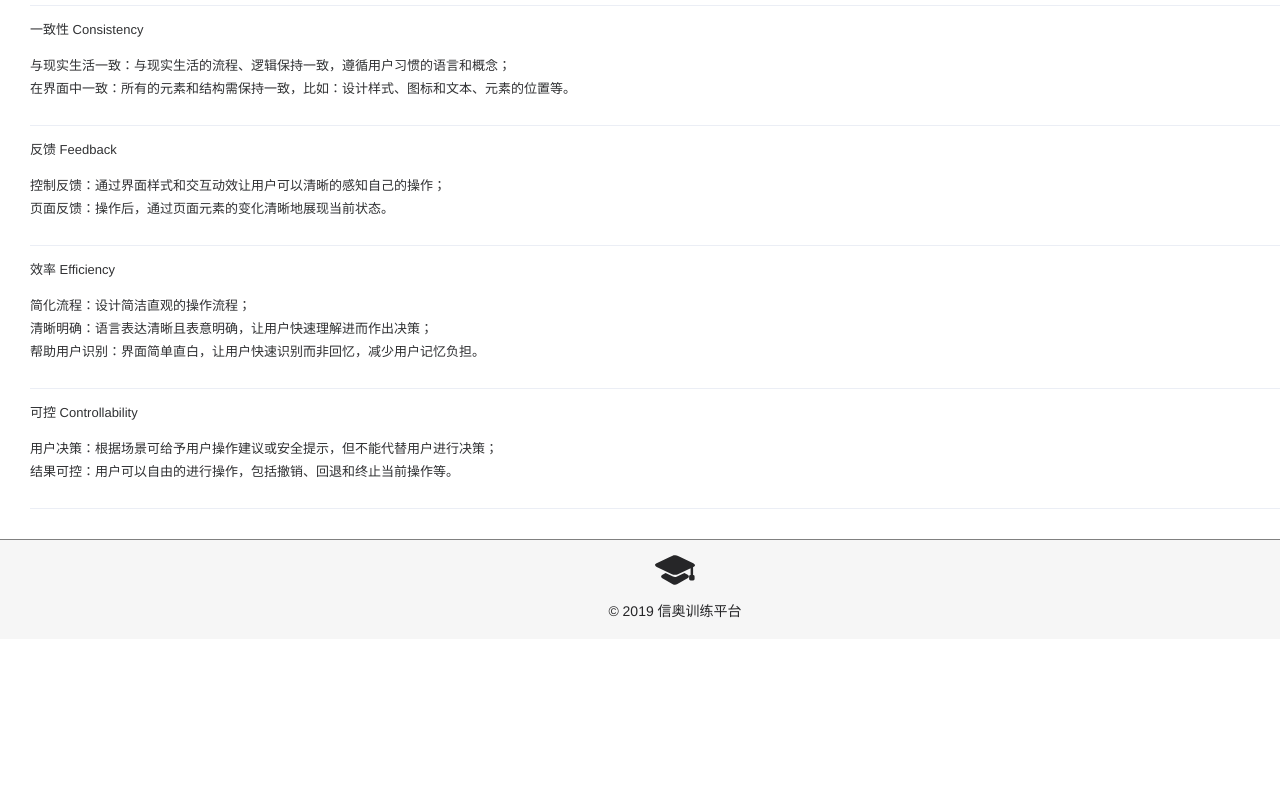
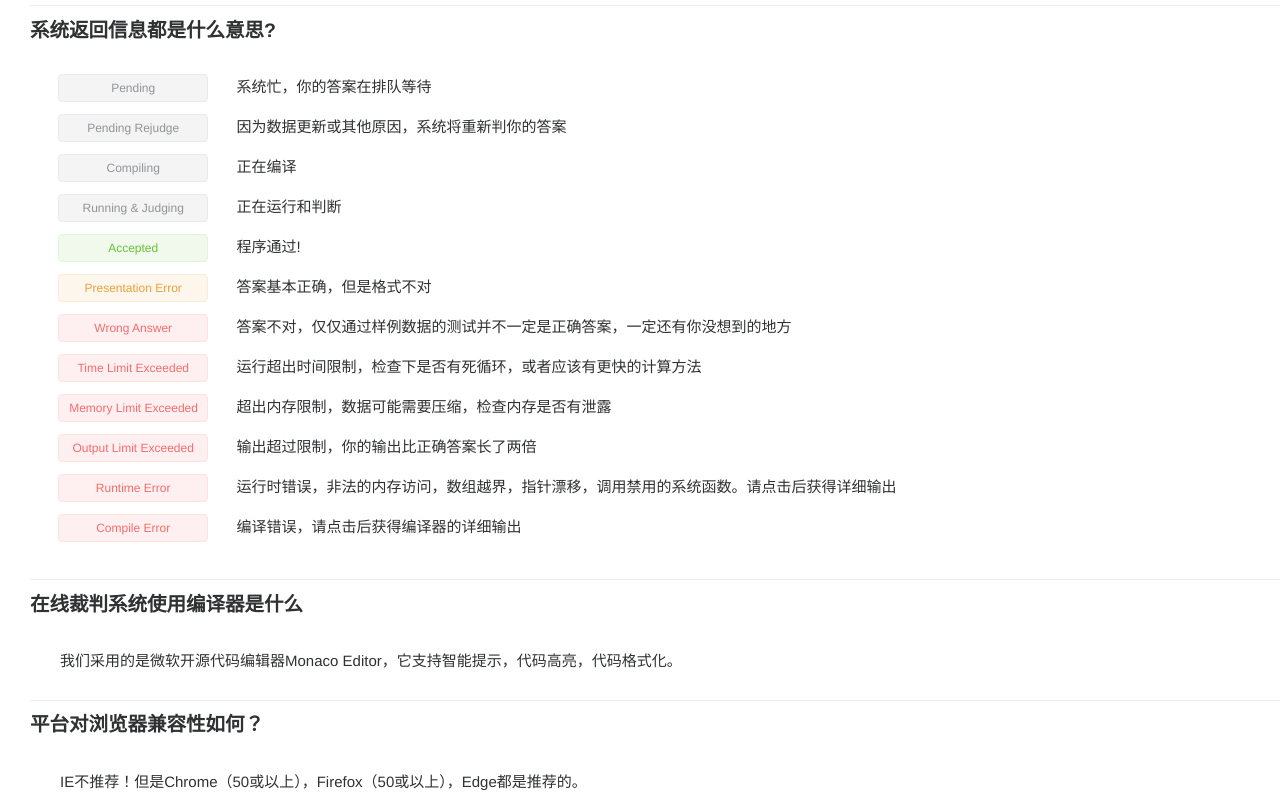
Before and after one commit to yingpengsha/NOIOJ-FE, a Vue app: page /questions/index in a window 1280 px wide. Shown: the part 460-1260 px from the top of the page. Before the commit the page ends 1099 px from the top, so only its background shows below. Built offline with nearby package versions, Linux system fonts and the light colour scheme; what mavon-editor would draw is missing.

Commit message:
question

```diff
--- a/src/views/homepage/index.vue
+++ b/src/views/homepage/index.vue
@@ -22,33 +22,29 @@
         <div class="feature">
           <svg-icon icon-class="code" class-name="icon" />
           <div class="detail">
-            <h1>练习</h1>
-            <p>LintCode领扣上有数量超过1000道的算法题目和人工智能题目，通过刷题熟练掌握数据结构和算法。
-              完成各大名企的阶梯训练，为你斩获心仪的offer打下坚实的基础</p>
+            <h1>{{code.title}}</h1>
+            <p>{{code.info}}</p>
           </div>
         </div>
         <div class="feature">
           <svg-icon icon-class="team" class-name="icon" />
           <div class="detail">
-            <h1>讨论</h1>
-            <p>LintCode领扣上有数量超过1000道的算法题目和人工智能题目，通过刷题熟练掌握数据结构和算法。
-              完成各大名企的阶梯训练，为你斩获心仪的offer打下坚实的基础</p>
+            <h1>{{team.title}}</h1>
+            <p>{{team.info}}</p>
           </div>
         </div>
         <div class="feature">
           <svg-icon icon-class="champion" class-name="icon" />
           <div class="detail">
-            <h1>竞赛</h1>
-            <p>LintCode领扣上有数量超过1000道的算法题目和人工智能题目，通过刷题熟练掌握数据结构和算法。
-              完成各大名企的阶梯训练，为你斩获心仪的offer打下坚实的基础</p>
+            <h1>{{champion.title}}</h1>
+            <p>{{champion.info}}</p>
           </div>
         </div>
         <div class="feature">
           <svg-icon icon-class="class" class-name="icon" />
           <div class="detail">
-            <h1>课程</h1>
-            <p>LintCode领扣上有数量超过1000道的算法题目和人工智能题目，通过刷题熟练掌握数据结构和算法。
-              完成各大名企的阶梯训练，为你斩获心仪的offer打下坚实的基础</p>
+            <h1>{{test.title}}</h1>
+            <p>{{test.info}}</p>
           </div>
         </div>
       </main>
@@ -63,6 +59,26 @@ export default {
     handleToRegister() {
       this.$router.push({ name: 'register' });
     },
+  },
+  data() {
+    return {
+      code: {
+        title: '练习',
+        info: '信奥训练平台上有数量超过1000道的算法题目和人工智能题目，通过刷题熟练掌握数据结构和算法。 完成各大名企的阶梯训练，为你斩获心仪的offer打下坚实的基础',
+      },
+      team: {
+        title: '讨论',
+        info: '信奥训练平台上有数量超过1000道的算法题目和人工智能题目，通过刷题熟练掌握数据结构和算法。 完成各大名企的阶梯训练，为你斩获心仪的offer打下坚实的基础',
+      },
+      champion: {
+        title: '竞赛',
+        info: '信奥训练平台上有数量超过1000道的算法题目和人工智能题目，通过刷题熟练掌握数据结构和算法。 完成各大名企的阶梯训练，为你斩获心仪的offer打下坚实的基础',
+      },
+      test: {
+        title: '课程',
+        info: '信奥训练平台上有数量超过1000道的算法题目和人工智能题目，通过刷题熟练掌握数据结构和算法。 完成各大名企的阶梯训练，为你斩获心仪的offer打下坚实的基础',
+      },
+    };
   },
 };
 </script>
--- a/src/views/questions/index.vue
+++ b/src/views/questions/index.vue
@@ -10,22 +10,32 @@
     <section id="main">
       <main>
         <el-collapse v-model="activeNames" @change="handleChange">
-          <el-collapse-item title="一致性 Consistency" name="1">
-            <div>与现实生活一致：与现实生活的流程、逻辑保持一致，遵循用户习惯的语言和概念；</div>
-            <div>在界面中一致：所有的元素和结构需保持一致，比如：设计样式、图标和文本、元素的位置等。</div>
+          <el-collapse-item name="1">
+            <template slot="title">
+              <h2>{{questionList.title}}</h2>
+            </template>
+            <div v-for="(infos,key) in questionList.infoList" :key="key" class="reply">
+              <div class="status"><el-tag :type="infos.type" size="medium">{{infos.en}}</el-tag></div>
+              <div class="mean">{{infos.cn}}</div>
+            </div>
           </el-collapse-item>
-          <el-collapse-item title="反馈 Feedback" name="2">
-            <div>控制反馈：通过界面样式和交互动效让用户可以清晰的感知自己的操作；</div>
-            <div>页面反馈：操作后，通过页面元素的变化清晰地展现当前状态。</div>
+          <el-collapse-item name="2">
+            <template slot="title">
+              <h2>{{judgement.title}}</h2>
+            </template>
+            <div class="fontClass">{{judgement.info}}</div>
           </el-collapse-item>
-          <el-collapse-item title="效率 Efficiency" name="3">
-            <div>简化流程：设计简洁直观的操作流程；</div>
-            <div>清晰明确：语言表达清晰且表意明确，让用户快速理解进而作出决策；</div>
-            <div>帮助用户识别：界面简单直白，让用户快速识别而非回忆，减少用户记忆负担。</div>
+          <el-collapse-item name="3">
+            <template slot="title">
+              <h2>{{browser.title}}</h2>
+            </template>
+            <div class="fontClass">{{browser.info}}</div>
           </el-collapse-item>
-          <el-collapse-item title="可控 Controllability" name="4">
-            <div>用户决策：根据场景可给予用户操作建议或安全提示，但不能代替用户进行决策；</div>
-            <div>结果可控：用户可以自由的进行操作，包括撤销、回退和终止当前操作等。</div>
+          <el-collapse-item name="4">
+            <template slot="title">
+              <h2>{{test.title}}</h2>
+            </template>
+            <div class="fontClass">{{test.info}}</div>
           </el-collapse-item>
         </el-collapse>
       </main>
@@ -35,10 +45,38 @@
 
 <script>
 export default {
-  name: 'questions',
   data() {
     return {
       activeNames: ['1', '2', '3', '4'],
+      questionList: {
+        title: '系统返回信息都是什么意思?',
+        infoList: [
+          { en: 'Pending', cn: '系统忙，你的答案在排队等待', type: 'info' },
+          { en: 'Pending Rejudge', cn: '因为数据更新或其他原因，系统将重新判你的答案', type: 'info' },
+          { en: 'Compiling', cn: '正在编译', type: 'info' },
+          { en: 'Running & Judging', cn: '正在运行和判断', type: 'info' },
+          { en: 'Accepted', cn: '程序通过!', type: 'success' },
+          { en: 'Presentation Error', cn: '答案基本正确，但是格式不对', type: 'warning' },
+          { en: 'Wrong Answer', cn: '答案不对，仅仅通过样例数据的测试并不一定是正确答案，一定还有你没想到的地方', type: 'danger' },
+          { en: 'Time Limit Exceeded', cn: '运行超出时间限制，检查下是否有死循环，或者应该有更快的计算方法', type: 'danger' },
+          { en: 'Memory Limit Exceeded', cn: '超出内存限制，数据可能需要压缩，检查内存是否有泄露', type: 'danger' },
+          { en: 'Output Limit Exceeded', cn: '输出超过限制，你的输出比正确答案长了两倍', type: 'danger' },
+          { en: 'Runtime Error', cn: '运行时错误，非法的内存访问，数组越界，指针漂移，调用禁用的系统函数。请点击后获得详细输出', type: 'danger' },
+          { en: 'Compile Error', cn: '编译错误，请点击后获得编译器的详细输出', type: 'danger' },
+        ],
+      },
+      judgement: {
+        title: '在线裁判系统使用编译器是什么',
+        info: '我们采用的是微软开源代码编辑器Monaco Editor，它支持智能提示，代码高亮，代码格式化。',
+      },
+      browser: {
+        title: '平台对浏览器兼容性如何？',
+        info: 'IE不推荐！但是Chrome（50或以上），Firefox（50或以上），Edge都是推荐的。',
+      },
+      test: {
+        title: '如何进行模拟竞赛?',
+        info: '注册一个账号，进入平台后点击菜单栏上的公开竞赛，然后平台将随机生成一套模拟试卷进行检验',
+      },
     };
   },
   methods: {
@@ -86,8 +124,39 @@ export default {
   #main{
     background: white;
     main{
-      .el-collapse-item__header{
-        font-size: 20px;
+      .listTitle{
+        font-size:20px;
+        font-weight: bold;
+      }
+      .reply:nth-child(1){
+        margin-top:20px;
+      }
+      .fontClass{
+        font-size:15px;
+        margin-top:20px;
+        margin-left:30px;
+      }
+      .reply{
+        position: relative;
+        height: 40px;
+        width: 80%;
+        font-size: 15px;
+        display: -webkit-box;
+        display: -ms-flexbox;
+        display: flex;
+        -webkit-box-pack: justify;
+        -ms-flex-pack: justify;
+        justify-content: space-between;
+        .status{
+          width:20%;
+          text-align:center;
+          .el-tag{
+            width:150px;
+          }
+        }
+        .mean{
+          width:80%;
+        }
       }
     }
   }
```
